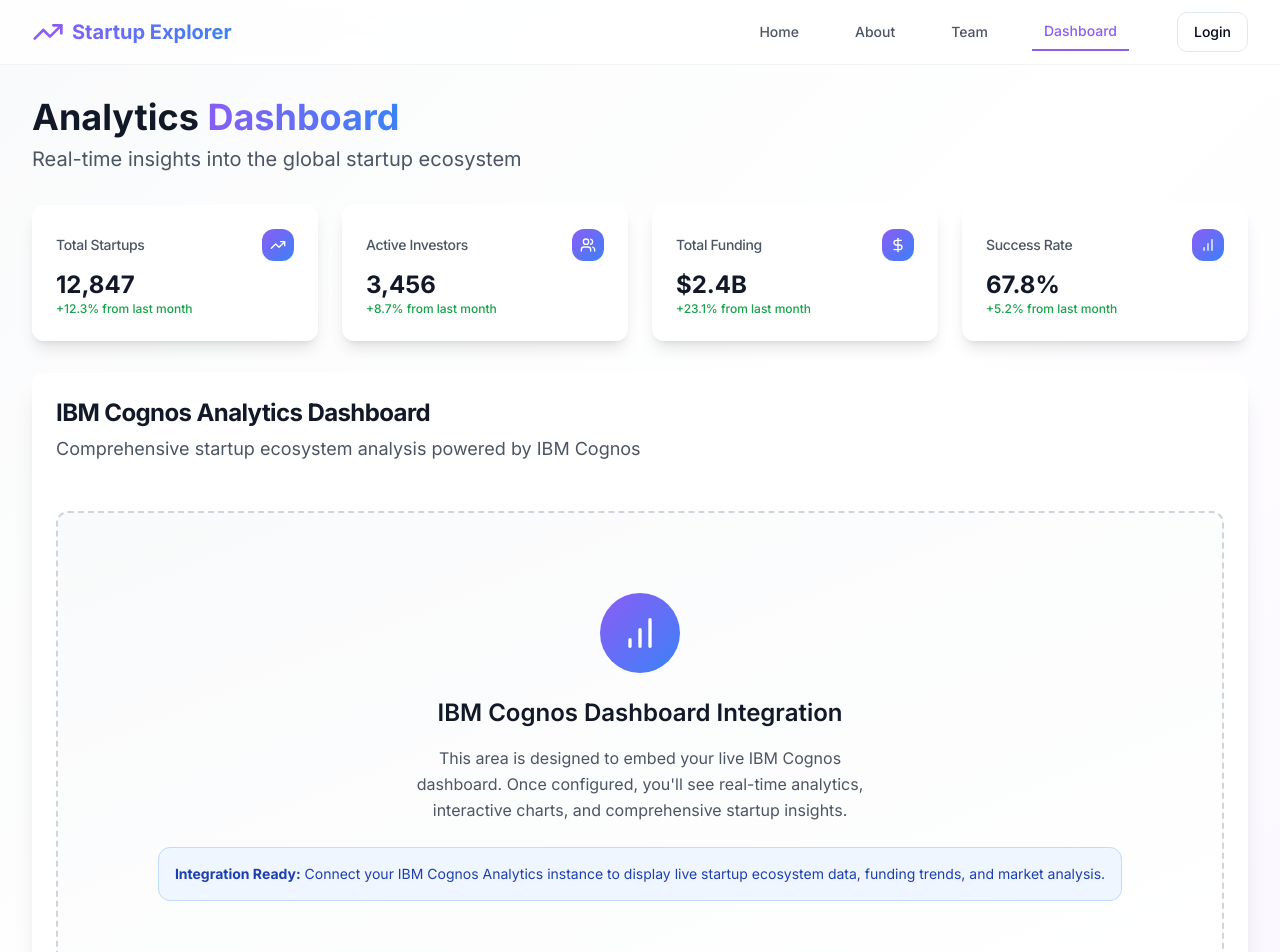
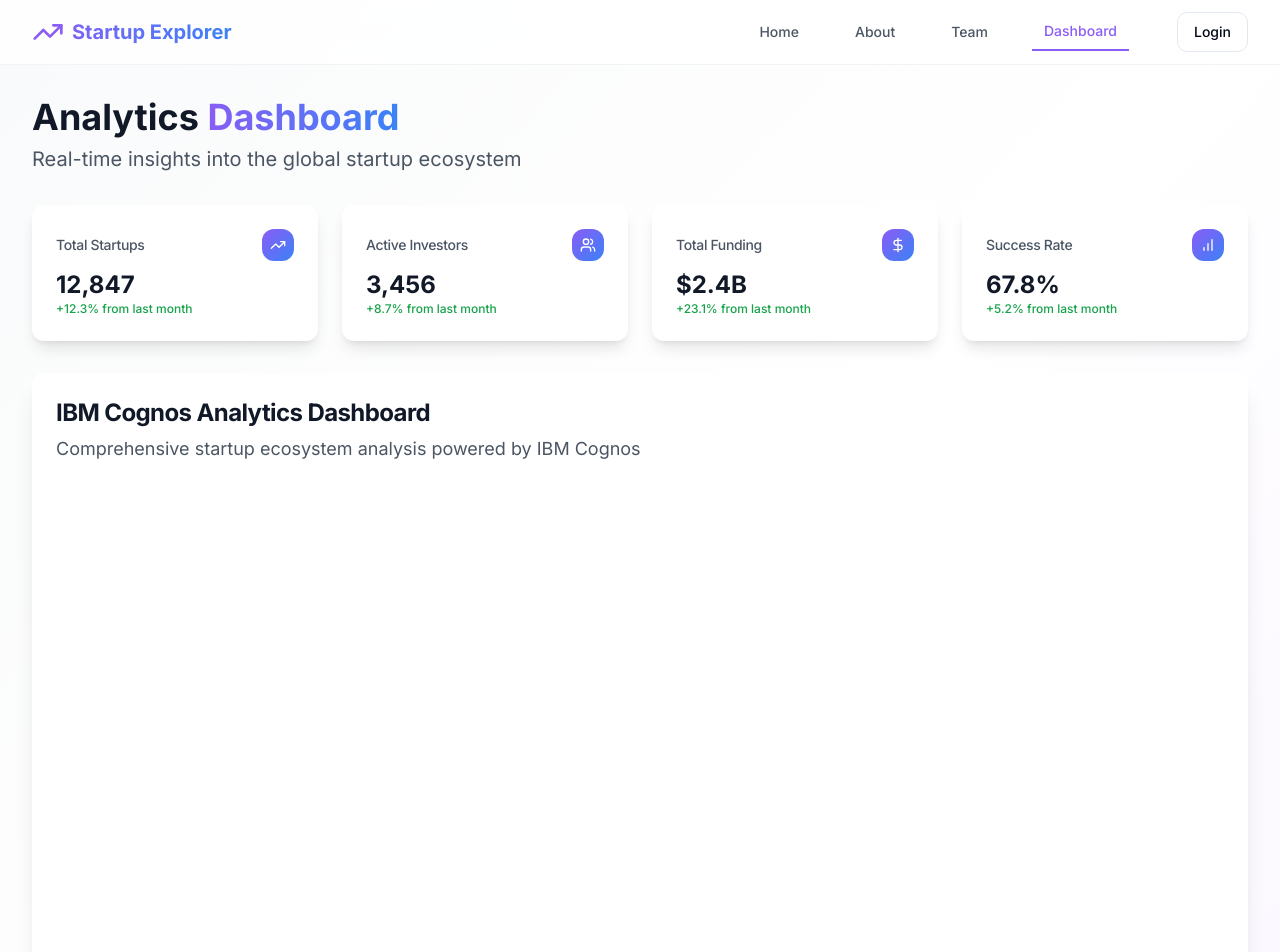
Before and after one commit to venkat2005code/ecosystem-explorer-hub, a React (Vite) app: page /dashboard in a window 1280 px wide. Shown: the top 952 px of the page. Built offline with nearby package versions, Linux system fonts and the light colour scheme.

Commit message:
Embed IBM Cognos dashboard
Embed the IBM Cognos dashboard into the Dashboard page using an iframe.

```diff
--- a/src/pages/Dashboard.tsx
+++ b/src/pages/Dashboard.tsx
@@ -1,4 +1,3 @@
-
 import { BarChart, TrendingUp, Users, DollarSign } from 'lucide-react';
 import { Card, CardContent, CardDescription, CardHeader, CardTitle } from '@/components/ui/card';
 
@@ -81,23 +80,17 @@ const Dashboard = () => {
             </CardDescription>
           </CardHeader>
           <CardContent className="p-0">
-            <div className="bg-gradient-to-br from-gray-50 to-white border-2 border-dashed border-gray-300 rounded-lg m-6">
-              <div className="flex flex-col items-center justify-center py-20 px-6 text-center">
-                <div className="w-20 h-20 bg-gradient-primary rounded-full flex items-center justify-center mb-6">
-                  <BarChart className="h-10 w-10 text-white" />
-                </div>
-                <h3 className="text-2xl font-semibold text-gray-900 mb-4">
-                  IBM Cognos Dashboard Integration
-                </h3>
-                <p className="text-gray-600 mb-6 max-w-md leading-relaxed">
-                  This area is designed to embed your live IBM Cognos dashboard. Once configured,
-                  you'll see real-time analytics, interactive charts, and comprehensive startup insights.
-                </p>
-                <div className="bg-blue-50 border border-blue-200 rounded-lg p-4 text-sm text-blue-800">
-                  <strong>Integration Ready:</strong> Connect your IBM Cognos Analytics instance
-                  to display live startup ecosystem data, funding trends, and market analysis.
-                </div>
-              </div>
+            <div className="w-full min-h-[600px] rounded-lg overflow-hidden">
+              <iframe
+                src="https://us1.ca.analytics.ibm.com/bi/?perspective=dashboard&pathRef=.my_folders%2FNew%2Bdashboard%2Bfor%2Bmy%2Bbi%2Bproject%2B2&closeWindowOnLastView=true&ui_appbar=false&ui_navbar=false&shareMode=embedded&action=view&mode=dashboard&subView=model00000196be09f4ac_00000003"
+                width="100%"
+                height="600"
+                frameBorder="0"
+                title="IBM Cognos Analytics Dashboard"
+                className="w-full h-full"
+                allow="encrypted-media"
+                allowFullScreen
+              />
             </div>
           </CardContent>
         </Card>
```
